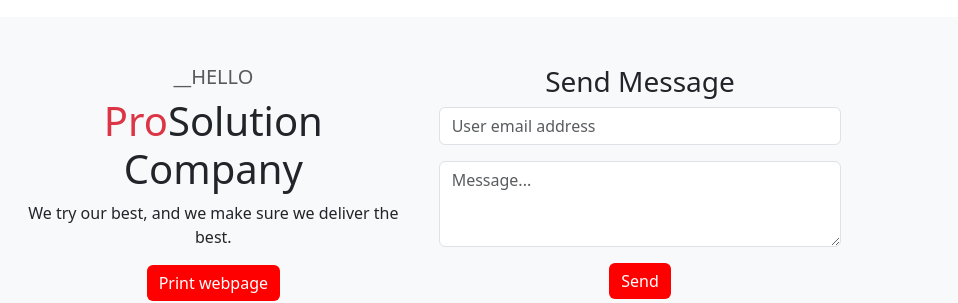
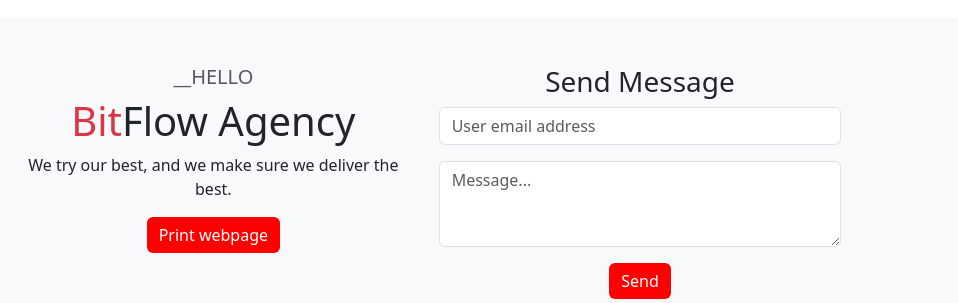
Before and after one commit to crazycryptom/teamsite, a plain HTML site: page index.html in a window 1280 px wide. Shown: the part 2117-2420 px from the top of the page, 0-958 px from the left. Drawn offline with nearby package versions, Linux system fonts and the light colour scheme; no server answers.

Commit message:
fix: update

```diff
--- a/index.html
+++ b/index.html
@@ -139,7 +139,7 @@
             <!-- Left Section -->
             <div class="col-md-4 text-center">
                 <h5 class="text-muted">__HELLO</h5>
-                <h1><span class="text-danger">Pro</span>Solution Company</h1>
+                <h1><span class="text-danger">Bit</span>Flow Agency</h1>
                 <p>We try our best, and we make sure we deliver the best.</p>
                 <button class="btn btn-danger">Print webpage</button>
             </div>
```
